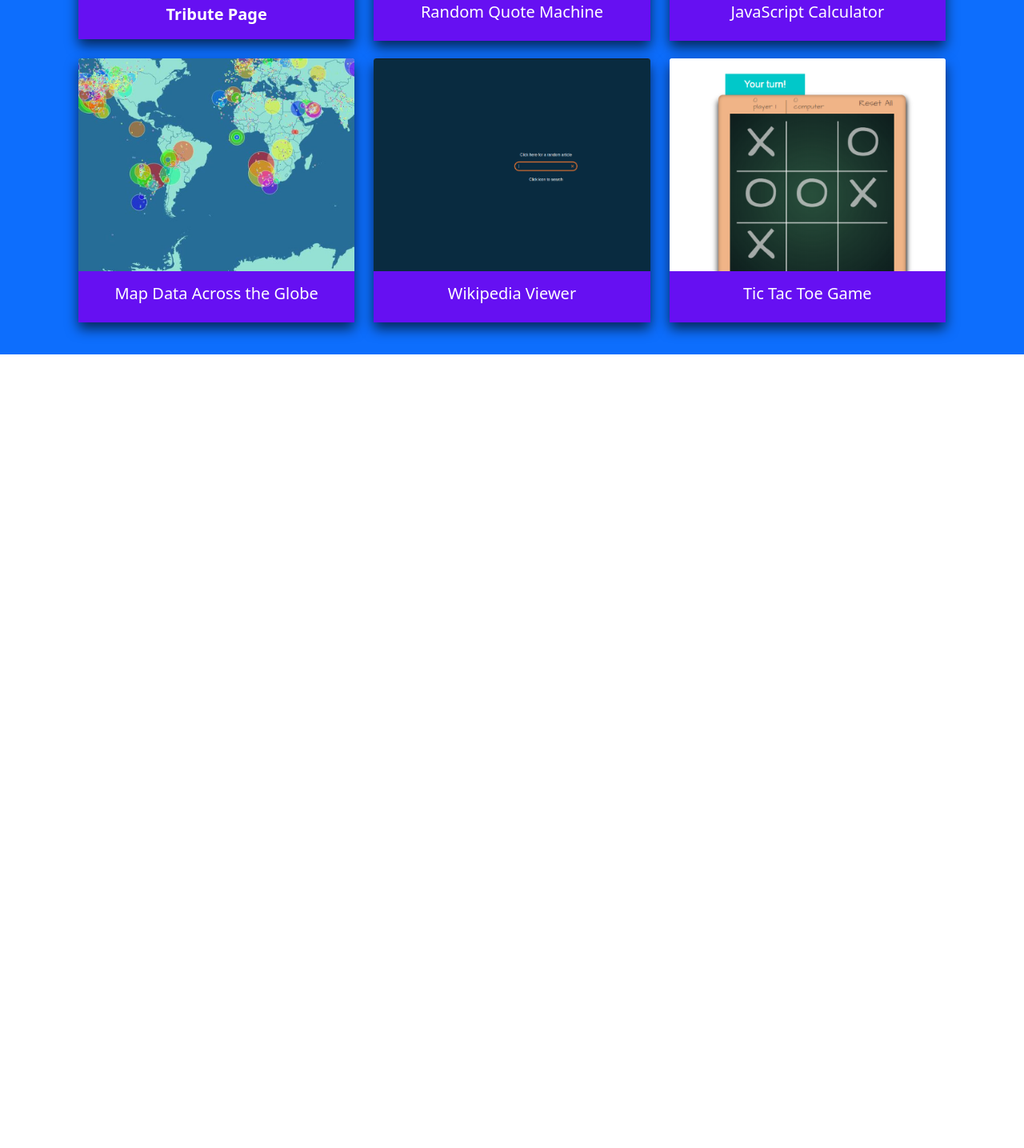
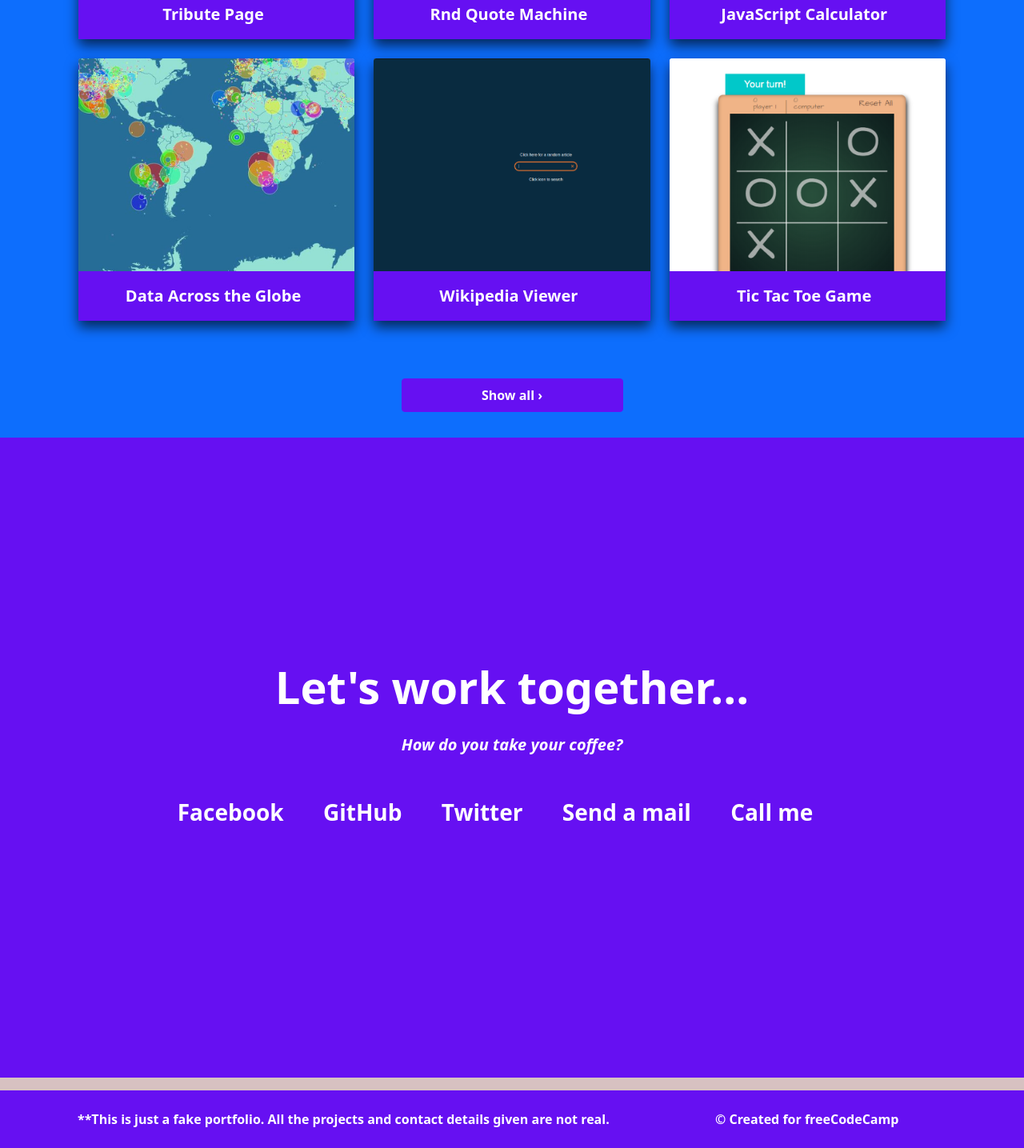
Before and after one commit to Khabub/FreeCodeCamp-BS5, a website: page PersonalPortfolioWebpage-BS5/index.html in a window 1280 px wide. Shown: the part 1257-2692 px from the top of the page at 80% size. Before the commit the page ends 1700 px from the top, so only its background shows below. Drawn offline with nearby package versions, Linux system fonts and the light colour scheme.

Commit message:
almost done

```diff
--- a/PersonalPortfolioWebpage-BS5/index.html
+++ b/PersonalPortfolioWebpage-BS5/index.html
@@ -25,25 +25,27 @@
   </div>
 
   <!--Home section-->
-  <section class="home-section">
+  <section class="home-section" id="about">
     <h1 class="text-white display-2 fw-bolder">Hey I am Mimic</h1>
     <h2 class="text-danger fst-italic fw-bolder mt-5">a web developer</h2>
   </section>
 
   <!--Cards-->
-  <section class="cards bg-primary">
+  <section class="cards bg-primary" id="work">
     <div class="container pt-3">
-      <div class="row p-3 gap-4 gap-md-0 align-items-start justify-content-center">
-        <div class="col-11 col-md-10 col-lg-9 text-white mt-5">
+      <div class="row align-items-start justify-content-center">
+        <div class="col-11 col-md-9 col-lg-7 text-white mt-5">
           <h2 class="text-center">These are some of my projects</h2>
         </div>
-        <div class="col-11 mb-5 border-bottom border-3"></div>
+        <div class="col-11 col-md-8 col-lg-6 mb-5 border-bottom border-3"></div>
+      </div>
+      <div class="row p-3 gap-4 gap-md-0 align-items-start justify-content-center">
         <div class="col-12 col-md-6 col-lg-4 mb-md-4">
           <div class="card border-0 shadow">
             <img src="./images/tribute.jpg" class="card-img-top" alt="...">
             <div class="card-body text-center">
               <a href="#" class="text-white text-decoration-none stretched-link fw-bold fs-5">
-                Tribute Page
+                <span class="spanLink">&lsaquo; </span>Tribute Page<span class="spanLink"> /&rsaquo;</span>
               </a>
             </div>
           </div>
@@ -51,9 +53,9 @@
         <div class="col-12 col-md-6 col-lg-4">
           <div class="card border-0 shadow">
             <img src="./images/random-quote-machine.png" class="card-img-top" alt="...">
-            <div class="card-body">
-              <a href="#" class="stretched-link text-decoration-none">
-                <h5 class="card-title text-center text-white">Random Quote Machine</h5>
+            <div class="card-body text-center">
+              <a href="#" class="text-white text-decoration-none stretched-link fw-bold fs-5">
+                <span class="spanLink">&lsaquo; </span>Rnd Quote Machine<span class="spanLink"> /&rsaquo;</span>
               </a>
             </div>
           </div>
@@ -61,9 +63,9 @@
         <div class="col-12 col-md-6 col-lg-4">
           <div class="card border-0 shadow">
             <img src="./images/calc.png" class="card-img-top" alt="...">
-            <div class="card-body">
-              <a href="#" class="stretched-link text-decoration-none">
-                <h5 class="card-title text-center text-white">JavaScript Calculator</h5>
+            <div class="card-body text-center">
+              <a href="#" class="text-white text-decoration-none stretched-link fw-bold fs-5">
+                <span class="spanLink">&lsaquo; </span>JavaScript Calculator<span class="spanLink"> /&rsaquo;</span>
               </a>
             </div>
           </div>
@@ -71,9 +73,9 @@
         <div class="col-12 col-md-6 col-lg-4 mb-md-4">
           <div class="card border-0 shadow">
             <img src="./images/map.jpg" class="card-img-top" alt="...">
-            <div class="card-body">
-              <a href="#" class="stretched-link text-decoration-none">
-                <h5 class="card-title text-center text-white">Map Data Across the Globe</h5>
+            <div class="card-body text-center">
+              <a href="#" class="text-white text-decoration-none stretched-link fw-bold fs-5">
+                <span class="spanLink">&lsaquo; </span>Data Across the Globe<span class="spanLink"> /&rsaquo;</span>
               </a>
             </div>
           </div>
@@ -81,9 +83,9 @@
         <div class="col-12 col-md-6 col-lg-4">
           <div class="card border-0 shadow">
             <img src="./images/wiki.png" class="card-img-top" alt="...">
-            <div class="card-body">
-              <a href="#" class="stretched-link text-decoration-none">
-                <h5 class="card-title text-center text-white">Wikipedia Viewer</h5>
+            <div class="card-body text-center">
+              <a href="#" class="text-white text-decoration-none stretched-link fw-bold fs-5">
+                <span class="spanLink">&lsaquo; </span>Wikipedia Viewer<span class="spanLink"> /&rsaquo;</span>
               </a>
             </div>
           </div>
@@ -91,28 +93,54 @@
         <div class="col-12 col-md-6 col-lg-4">
           <div class="card border-0 shadow">
             <img src="./images/tic-tac-toe.png" class="card-img-top" alt="...">
-            <div class="card-body">
-              <a href="#" class="stretched-link text-decoration-none">
-                <h5 class="card-title text-center text-white">Tic Tac Toe Game</h5>
+            <div class="card-body text-center">
+              <a href="#" class="text-white text-decoration-none stretched-link fw-bold fs-5">
+                <span class="spanLink">&lsaquo; </span>Tic Tac Toe Game<span class="spanLink"> /&rsaquo;</span>
               </a>
             </div>
           </div>
         </div>
+        <a href="#" class="btn btn-secondary mt-5 mb-3 py-2 w-25 fw-bold">Show all &rsaquo;</a>
       </div>
     </div>
   </section>
 
+  <!--Work Together-->
+  <section class="lets-work-together" id="contact">
+    <div class="work-together text-white" style="height: 800px;">
+        <h1 class="display-4 fw-bold mb-4">Let's work together...</h1>
+        <p class="fs-5 fw-bold fst-italic">How do you take your coffee?</p>
+        <ul class="list-inline fs-3 p-3 mt-3">
+          <a href="#"><li class="list-inline-item text-white">Facebook</li></a>
+          <a href="#"><li class="list-inline-item text-white">GitHub</li></a>
+          <a href="#"><li class="list-inline-item text-white">Twitter</li></a>
+          <a href="#"><li class="list-inline-item text-white">Send a mail</li></a>
+          <a href="#"><li class="list-inline-item text-white">Call me</li></a>
+        </ul>
+     </div>
+  </section>
 
+  <hr>
 
-
-
-
-
+  <footer class="footer">
+    <div class="container-fluid pt-3">
+      <div class="row p-2 text-white fw-bold text-center justify-content-center align-items-center">
+        <div class="col-12 col-xl-7">
+          <p>**This is just a fake portfolio. All the projects and contact details given are not real.</p>
+        </div>
+        <div class="col-12 col-xl-4">
+          <p>&copy; Created for freeCodeCamp</p>
+        </div>
+      </div>
+    </div>
+  </footer>
 
     <!--Bootstrap script-->
     <script src='https://cdn.jsdelivr.net/npm/bootstrap@5.1.3/dist/js/bootstrap.bundle.min.js'
         integrity='sha384-ka7Sk0Gln4gmtz2MlQnikT1wXgYsOg+OMhuP+IlRH9sENBO0LRn5q+8nbTov4+1p'
         crossorigin='anonymous'>
     </script>
+
+    <script src="./script.js"></script>
 </body>
 </html>
--- a/PersonalPortfolioWebpage-BS5/main.scss
+++ b/PersonalPortfolioWebpage-BS5/main.scss
@@ -1,15 +1,18 @@
-
+$indigo-500:                        #6610f2;
+$secondary:                         $indigo-500;
 
 $nav-link-color:                    rgb(255,255,255);
 $nav-link-hover-color:              rgb(14, 100, 211);
 
 $box-shadow:                  0 .5rem 1rem rgba(black, .65);
 
+
 @import "./node_modules/bootstrap/scss/bootstrap";
 
 
+
 $card-title-hover:                  rgb(238, 255, 0);
-
+$button-show-all-background:        rgb(255, 0, 0);
 
 .home-section {
     height: 100vh;
@@ -22,8 +25,6 @@ $card-title-hover:                  rgb(238, 255, 0);
     text-align: center;
 }
 
-
-
 .card-body {
     > a:hover {
         color: $card-title-hover !important;
@@ -35,3 +36,45 @@ $card-title-hover:                  rgb(238, 255, 0);
     transform: scale(1.05);
     transition: all 0.5s ease-out;
 }
+
+.row > a:hover {
+    background-color: $button-show-all-background !important;
+    transition: all 1.5s ease-out;
+}
+
+.work-together {
+    display: flex;
+    flex-direction: column;
+    justify-content: center;
+    align-items: center;
+    text-align: center;
+    background-color: $indigo-500;
+}
+
+.list-inline li:nth-child(n) {
+    margin-right: 1.5em;
+    font-weight: bold;
+}
+
+.list-inline > a li:hover {
+    transition-duration: 0.5s;
+    transform: translateY(25%);
+    color: $card-title-hover !important;
+}
+
+footer div {
+    background-color: $indigo-500;
+}
+
+hr {
+    line-height: 2rem;
+    background-color: rgb(97, 11, 11);
+    padding: 0.5rem;
+    margin: 0;
+    border:brown;
+}
+
+.spanLink {
+    color: rgb(255, 0, 0);
+    opacity: 0;
+}
--- a/PersonalPortfolioWebpage-BS5/script.js
+++ b/PersonalPortfolioWebpage-BS5/script.js
@@ -0,0 +1,17 @@
+const tile = document.querySelectorAll(".card-body");
+
+function mouseEnterLeave(event, opacity, speed) {
+    for (let i=0; i < tile.length; i++){
+        tile[i].addEventListener(event, (e) => {
+            const span = tile[i].getElementsByClassName("spanLink");
+
+            for(let val of span){
+                val.style.opacity = opacity;
+                val.style.transitionDuration = speed;
+            }
+        });
+    }
+}
+
+mouseEnterLeave("mouseenter", "1", "0.6s");
+mouseEnterLeave("mouseleave", "0", "0.3s");
```
Also changed, not shown: PersonalPortfolioWebpage-BS5/style.css, 1 other file.
